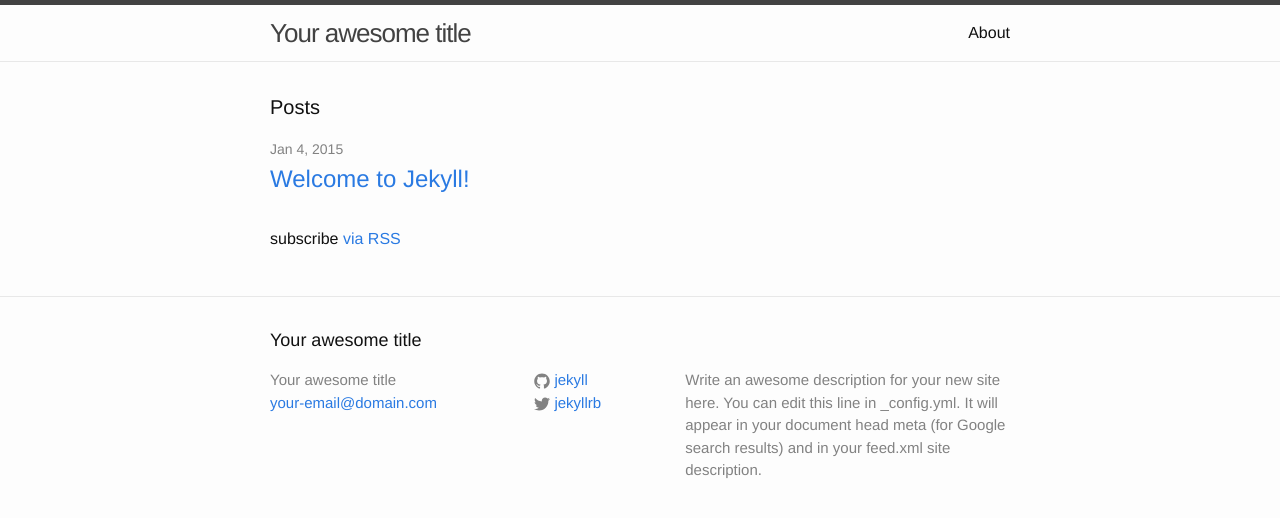
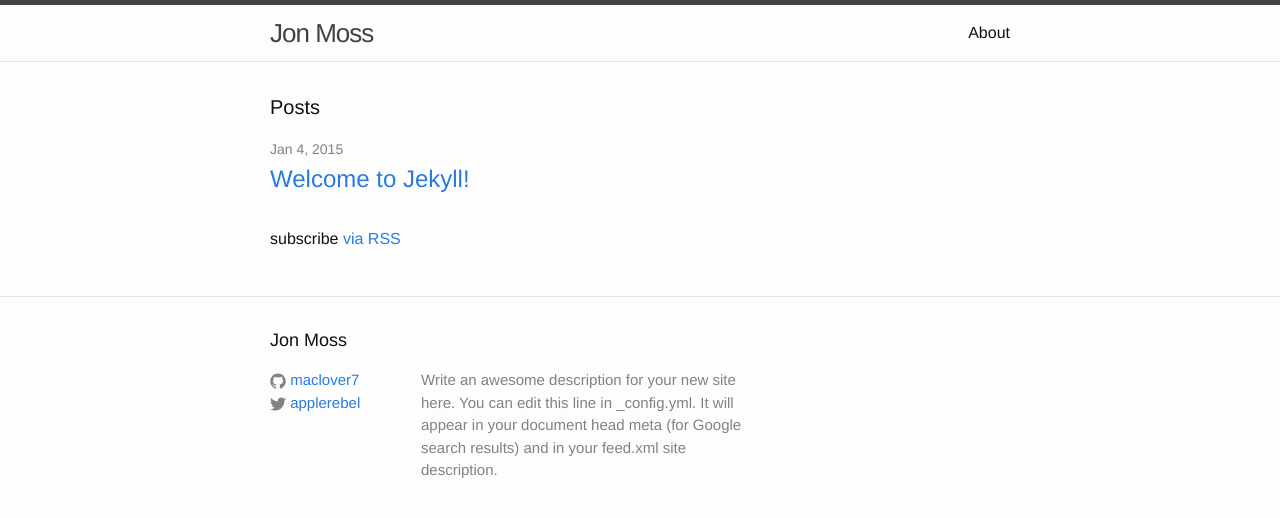
Before and after one commit to maclover7/blog, a Jekyll site: the page built from index.html, in a window 1280 px wide. Shown: the top 518 px of the page. Built offline with Jekyll 4.4.1, drawn with Linux system fonts in a browser that asks for light colours.

Commit message:
working on site variables and footerg

```diff
--- a/_config.yml
+++ b/_config.yml
@@ -1,14 +1,13 @@
 # Site settings
-title: Your awesome title
-email: your-email@domain.com
+title: Jon Moss
 description: > # this means to ignore newlines until "baseurl:"
   Write an awesome description for your new site here. You can edit this
   line in _config.yml. It will appear in your document head meta (for
   Google search results) and in your feed.xml site description.
 baseurl: "" # the subpath of your site, e.g. /blog/
-url: "http://yourdomain.com" # the base hostname & protocol for your site
-twitter_username: jekyllrb
-github_username:  jekyll
+url: "http://blog.jonathanmoss.me" # the base hostname & protocol for your site
+twitter_username: applerebel
+github_username:  maclover7
 
 # Build settings
 markdown: kramdown
--- a/_includes/footer.html
+++ b/_includes/footer.html
@@ -5,12 +5,6 @@
     <h2 class="footer-heading">{{ site.title }}</h2>
 
     <div class="footer-col-wrapper">
-      <div class="footer-col  footer-col-1">
-        <ul class="contact-list">
-          <li>{{ site.title }}</li>
-          <li><a href="mailto:{{ site.email }}">{{ site.email }}</a></li>
-        </ul>
-      </div>
 
       <div class="footer-col  footer-col-2">
         <ul class="social-media-list">
```
